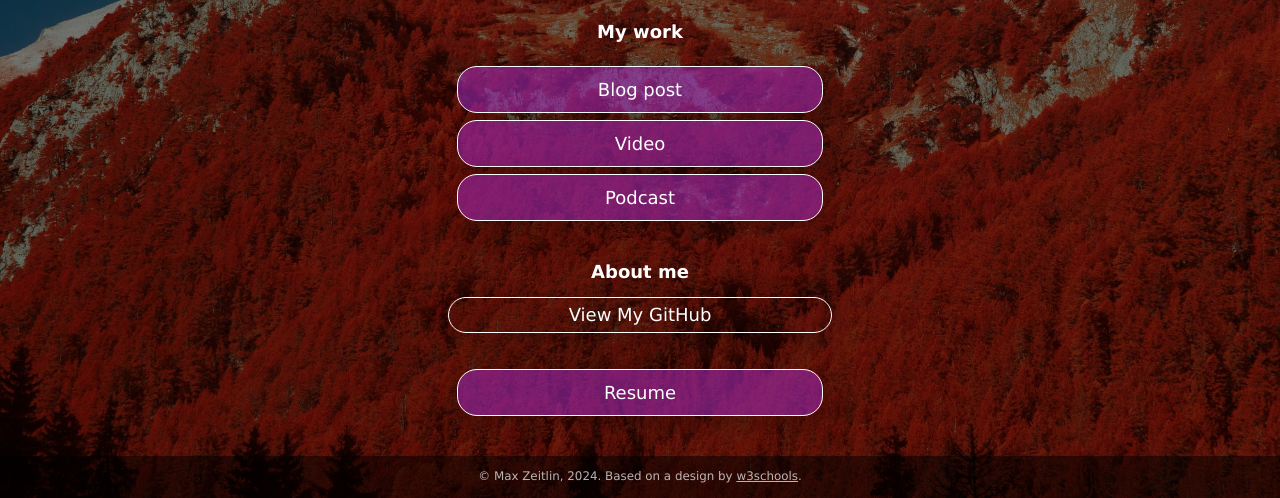
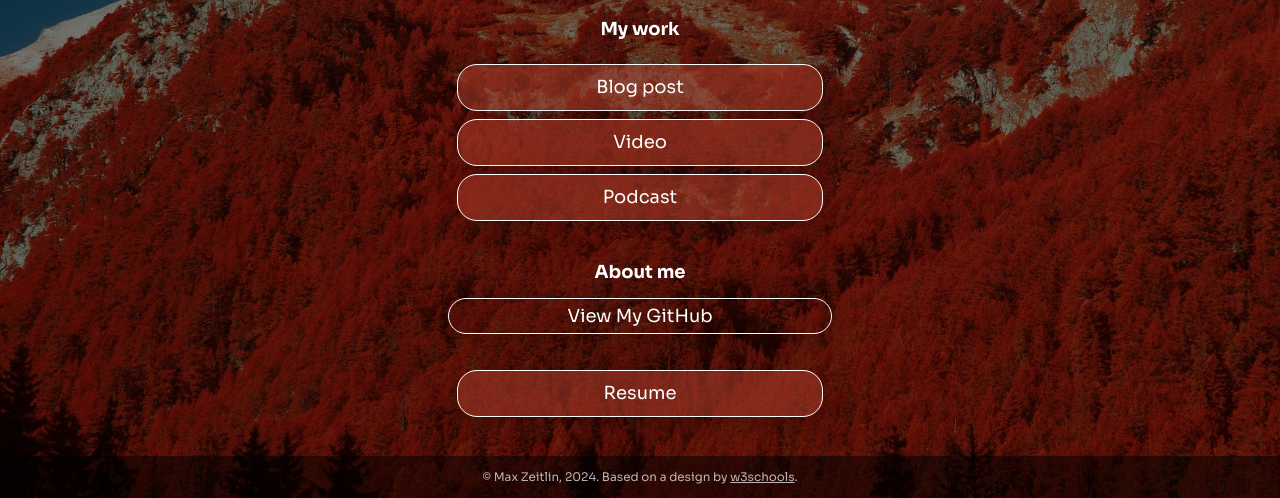
Before and after one commit to maxzvt/maxzvt.github.io, a plain HTML site: page index.html in a window 1280 px wide. Shown: the part 302-800 px from the top of the page. Drawn offline with Linux system fonts and the light colour scheme.

Commit message:
fonts n colors

```diff
--- a/css/style.css
+++ b/css/style.css
@@ -1,9 +1,9 @@
 :root {
     --primaryText: #fff;
     --secondaryText: #ff015e;
-    --primary: rgba(156, 39, 176, .60);
-    --secondary: rgba(255, 1, 94, .60);
-    --buttonHover: rgba(156, 39, 176, .40);
+    --primary: rgba(160, 57, 39, 0.6);
+    --secondary: rgba(230, 112, 91, 0.6);
+    --buttonHover: rgba(134, 45, 29, 0.6);
     --smallButtonHover: rgba(0, 0, 0, .25);
 }
 
@@ -34,7 +34,7 @@ body {
     background-attachment: fixed;
     /* Resizes the background image to cover the entire container */
     background-size: cover;
-    font-family: Futura, Verdana, sans-serif;
+    font-family: "Sora", sans-serif;
     line-height: 1.5;
     font-size: 18px;
     display: flex;
--- a/index.html
+++ b/index.html
@@ -8,6 +8,9 @@
   <!-- Add your name below -->
   <title>Max Zeitlin</title>
   <link rel="stylesheet" href="css/style.css">
+  <link rel="preconnect" href="https://fonts.googleapis.com">
+  <link rel="preconnect" href="https://fonts.gstatic.com" crossorigin>
+  <link href="https://fonts.googleapis.com/css2?family=Sora:wght@100..800&display=swap" rel="stylesheet">
 </head>
 
 <body class="main-text-color">
```
